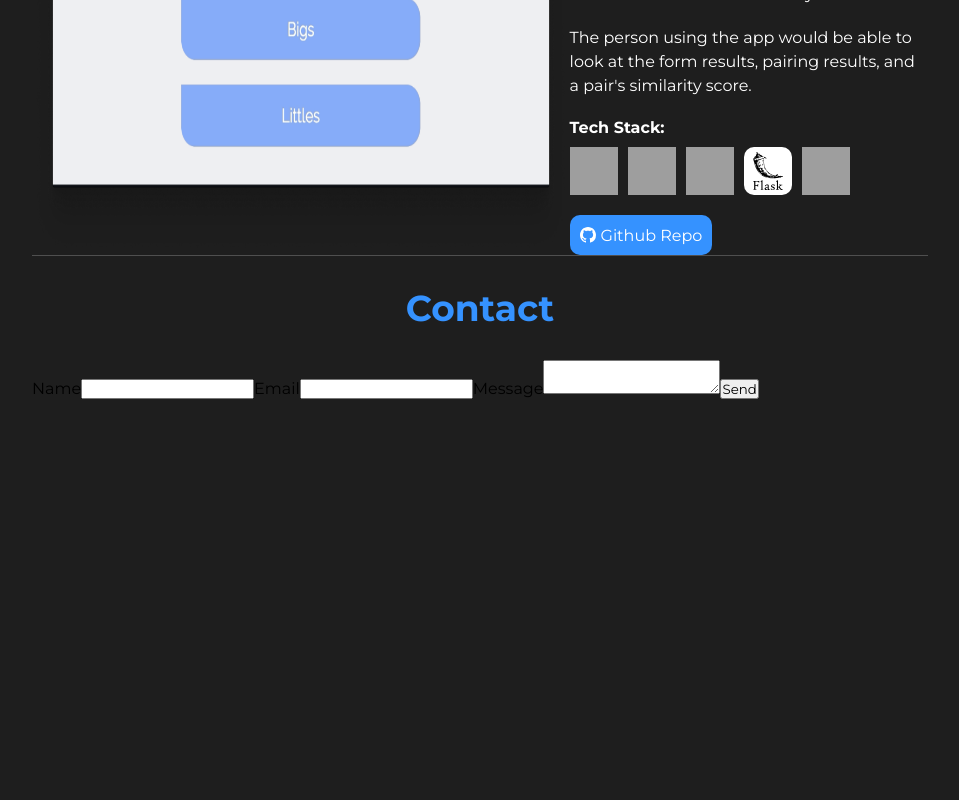
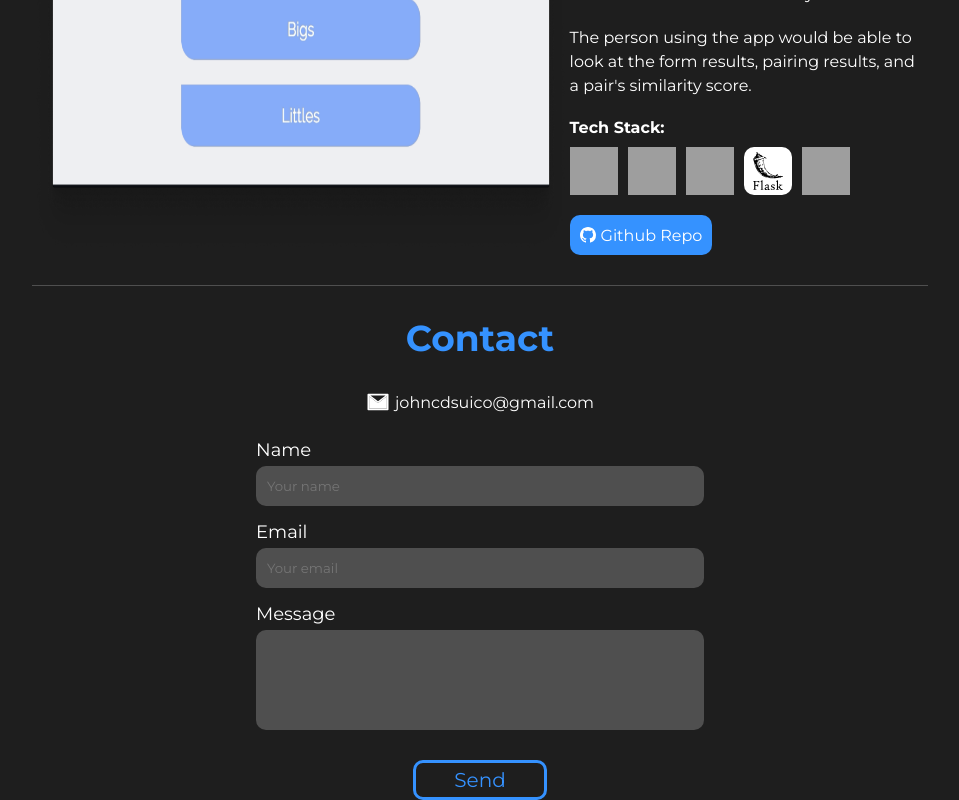
Before and after one commit to johnsuico/suico-portfolio, a React (Create React App) app: page / in a window 1280 px wide. Shown: the part 2577-3377 px from the top of the page, without its empty margins (160-1119 px from the left). Before the commit the page ends 2976 px from the top, so only its background shows below. Built offline with nearby package versions, Linux system fonts and the light colour scheme; grey boxes are pictures that could not be loaded; the HTML template or start-up script is replaced by a standard one.

Commit message:
Finish contact

```diff
--- a/src/Components/Contact/Contact.css
+++ b/src/Components/Contact/Contact.css
@@ -1,4 +1,118 @@
 .contact-container {
+  margin-top: 30px;
   padding-top: 30px;
   border-top: 1px solid var(--SecondaryBackground);
+  display: flex;
+  justify-content: center;
+  flex-direction: column;
+  align-items: center;
 }
+
+.contact-info-container {
+  color: white;
+  width: 50%;
+  margin-bottom: 25px;
+  position: relative;
+}
+
+.email-sent {
+  color: var(--EmailSentGreen);
+}
+
+.email-err {
+  color: var(--EmailErrRed);
+}
+
+.contact-links {
+  display: flex;
+  width: 100%;
+  justify-content: space-around
+}
+
+.contact-email-icon {
+  height: 24px;
+  width: 24px;
+}
+
+.contact-link-group {
+  display: flex;
+  align-items: center;
+}
+
+.contact-text {
+  text-decoration: none;
+  color: white;
+  margin-left: 5px;
+}
+
+.contact-form {
+  display: flex;
+  flex-direction: column;
+  width: 50%;
+}
+
+.contact-form-label {
+  color: white;
+  margin-bottom: 5px;
+  font-size: 18px;
+}
+
+.contact-form-input {
+  height: 40px;
+  margin-bottom: 15px;
+  background-color: var(--SecondaryBackground);
+  border: none;
+  border-radius: 10px;
+  padding-left: 10px;
+  color: white;
+  border: 1px solid transparent;
+  transition: 0.5s all;
+}
+
+.contact-form-input:focus {
+  outline: none;
+  border: 1px solid white;
+}
+
+.contact-form-text-area {
+  height: 100px;
+  border: 1px solid transparent;
+  background-color: var(--SecondaryBackground);
+  color: white;
+  border-radius: 10px;
+  transition: 0.5s all;
+  padding: 10px;
+  margin-bottom: 30px;
+  resize: none;
+}
+
+.contact-form-text-area:focus {
+  outline: none;
+  border: 1px solid white;
+}
+
+.contact-form-btn {
+  height: 40px;
+  width: 30%;
+  background-color: transparent;
+  border: 3px solid var(--AccentBlue);
+  border-radius: 10px;
+  color: var(--AccentBlue);
+  font-size: 20px;
+  margin: auto;
+  transition: 0.3s all;
+}
+
+.contact-form-btn:hover {
+  cursor: pointer;
+  color: white;
+  background-color: var(--AccentBlue);
+}
+
+/* Media Queries */
+
+@media (max-width: 1200px) {
+  .contact-form {
+    width: 100%;
+  }
+}
--- a/src/Components/Contact/Contact.jsx
+++ b/src/Components/Contact/Contact.jsx
@@ -2,6 +2,8 @@ import React, { useState, useRef } from 'react'
 import emailjs from '@emailjs/browser';
 
 import './Contact.css';
+
+import {AiTwotoneMail, AiFillLinkedin} from 'react-icons/ai';
 
 const Contact = () => {
 
@@ -39,32 +41,42 @@ const Contact = () => {
 
   return (
     <div className="contact-container">
-      <h2 className="project-section-title">Contact</h2>
+      <h2 className="project-section-title" id="contact">Contact</h2>
 
-      {sent ?
+      <div className="contact-info-container">
+        <div className="contact-links">
+          <div className="contact-link-group">
+            <AiTwotoneMail className="contact-email-icon"/>
+            <p className="contact-text">johncdsuico@gmail.com</p>
+          </div>
+        </div>
         <div className="email-notif-container">
-          <p className="email-caption email-sent">Message sent successfully</p>
+          { sent ?
+            <p className="email-sent">Email sent successfully.</p>
+          :
+            null
+          }
+
+          { err ?
+            <p className="email-err">Something went wrong. Try emailing manually.</p>
+          :
+            null
+          }
         </div>
-      :
-        null
-      }
+      </div>
 
-      {err ?
-        <div className="email-notif-container">
-          <p className="email-caption email-err">Something went wrong.</p>
-        </div>
-      :
-        null
-      }
 
-      <form ref={form} onSubmit={sendEmail}>
-        <label>Name</label>
-        <input type="text" name="user_name" />
-        <label>Email</label>
-        <input type="email" name="user_email" />
-        <label>Message</label>
-        <textarea name="message" />
-        <input type="submit" value="Send" />
+      <form ref={form} onSubmit={sendEmail} className="contact-form">
+        <label className="contact-form-label">Name</label>
+        <input type="text" name="user_name" className="contact-form-input" placeholder="Your name"/>
+
+        <label className="contact-form-label">Email</label>
+        <input type="email" name="user_email" className="contact-form-input" placeholder="Your email"/>
+
+        <label className="contact-form-label">Message</label>
+        <textarea name="message" className="contact-form-text-area" />
+
+        <input type="submit" value="Send" className="contact-form-btn" />
       </form>
     </div>
   )
--- a/src/index.css
+++ b/src/index.css
@@ -7,7 +7,8 @@
   --SecondaryBackground: #4F4F4F;
   --AccentBlue: #3592FF;
   --AccentBlueSecondary: #1079f1;
-
+  --EmailSentGreen: #55b628;
+  --EmailErrRed: #E30E00;
 }
 
 *,
```
